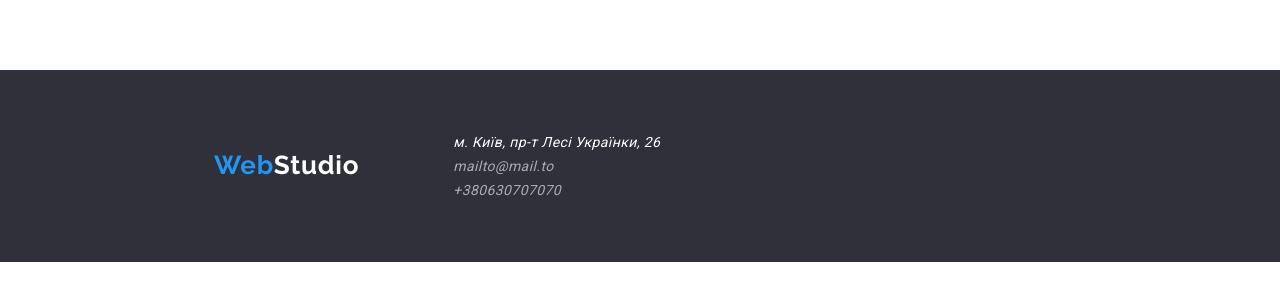
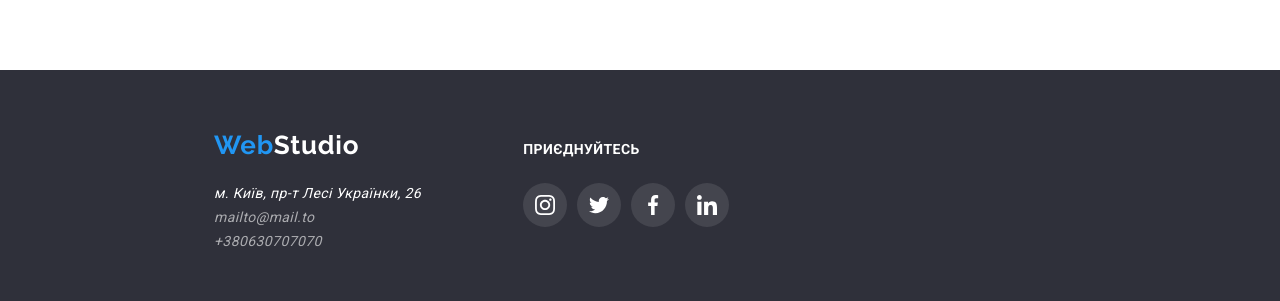
Before and after one commit to Google-Barma/goit-markup-hw-04, a plain HTML site: page index.html in a window 1280 px wide. Shown: the part 2645-2946 px from the top of the page. Before the commit the page ends 2907 px from the top, so only its background shows below. Drawn offline with Linux system fonts and the light colour scheme.

Commit message:
finished footer

```diff
--- a/css/styles.css
+++ b/css/styles.css
@@ -53,6 +53,7 @@ a {
 
 .footer .container {
     justify-content: flex-start;
+    align-items: baseline;
     padding: 60px 214px;
 }
 
@@ -248,7 +249,7 @@ a {
     margin-bottom: 10px;
 }
 
-.our-team .icons {
+.icons {
     display: flex;
     justify-content: center;
     align-items: center;
@@ -329,6 +330,10 @@ address p {
     color: var(--white);
 }
 
+.footer-logo {
+    margin-bottom: 20px;
+}
+
 .footer .link {
     font-weight: 400;
     font-size: 14px;
@@ -338,6 +343,32 @@ address p {
     letter-spacing: 0.03em;
 
     color: rgba(255, 255, 255, 0.6);
+}
+
+.footer .subtitle {
+    color: var(--white);
+    padding-bottom: 20px;
+}
+
+.address-wrapper {
+    display: flex;
+    flex-direction: column;
+}
+
+.social-wrapper {
+    padding-left: 70px;
+}
+
+.footer .social-link {
+    background-color: rgba(255, 255, 255, 0.1);
+}
+
+.footer .social-link:hover {
+    background-color: var(--accent-blue);
+}
+
+.footer .social-link svg {
+    fill: var(--white);
 }
 
 .container.portpholio {
@@ -356,7 +387,7 @@ address p {
 }
 
 .filter-button:hover,
-.filter-button:hover {
+.filter-button:focus {
     color:rgb(255, 255, 255);
     background-color: var(--accent-blue);
     transition: all .2s ease-in;
--- a/index.html
+++ b/index.html
@@ -390,7 +390,8 @@
     </main>
     <footer id="contacts" class="footer">
       <div class="container">
-        <a href="./index.html">
+        <div class="address-wrapper">
+          <a class="footer-logo" href="./index.html">
             <p class="logo">Web<span>Studio</span></p>
           </a>
           <address>
@@ -405,6 +406,53 @@
             </ul>
           </address>
         </div>
+        <div class="social-wrapper">
+          <h4 class="subtitle">приєднуйтесь</h4>
+          <div class="icons">
+            <a
+              class="social-link"
+              href="https://www.instagram.com/"
+              target="_blank"
+              rel="nofollow noopener noreferrer"
+            >
+              <svg class="social-icon" width="20" height="20">
+                <use href="./images/svg/symbol-defs.svg#instagram"></use>
+              </svg>
+            </a>
+
+            <a
+              class="social-link"
+              href="https://twitter.com/"
+              target="_blank"
+              rel="nofollow noopener noreferrer"
+            >
+              <svg class="social-icon" width="20" height="20">
+                <use href="./images/svg/symbol-defs.svg#twitter"></use>
+              </svg>
+            </a>
+            <a
+              class="social-link"
+              href="https://www.facebook.com"
+              target="_blank"
+              rel="nofollow noopener noreferrer"
+            >
+              <svg class="social-icon" width="20" height="20">
+                <use href="./images/svg/symbol-defs.svg#facebook"></use>
+              </svg>
+            </a>
+            <a
+              class="social-link"
+              href="https://www.linkedin.com"
+              target="_blank"
+              rel="nofollow noopener noreferrer"
+            >
+              <svg class="social-icon" width="20" height="20">
+                <use href="./images/svg/symbol-defs.svg#linkedin"></use>
+              </svg>
+            </a>
+          </div>
+        </div>
+      </div>
     </footer>
   </body>
 </html>
```
Lines whose indentation alone changed are shown as unchanged.
